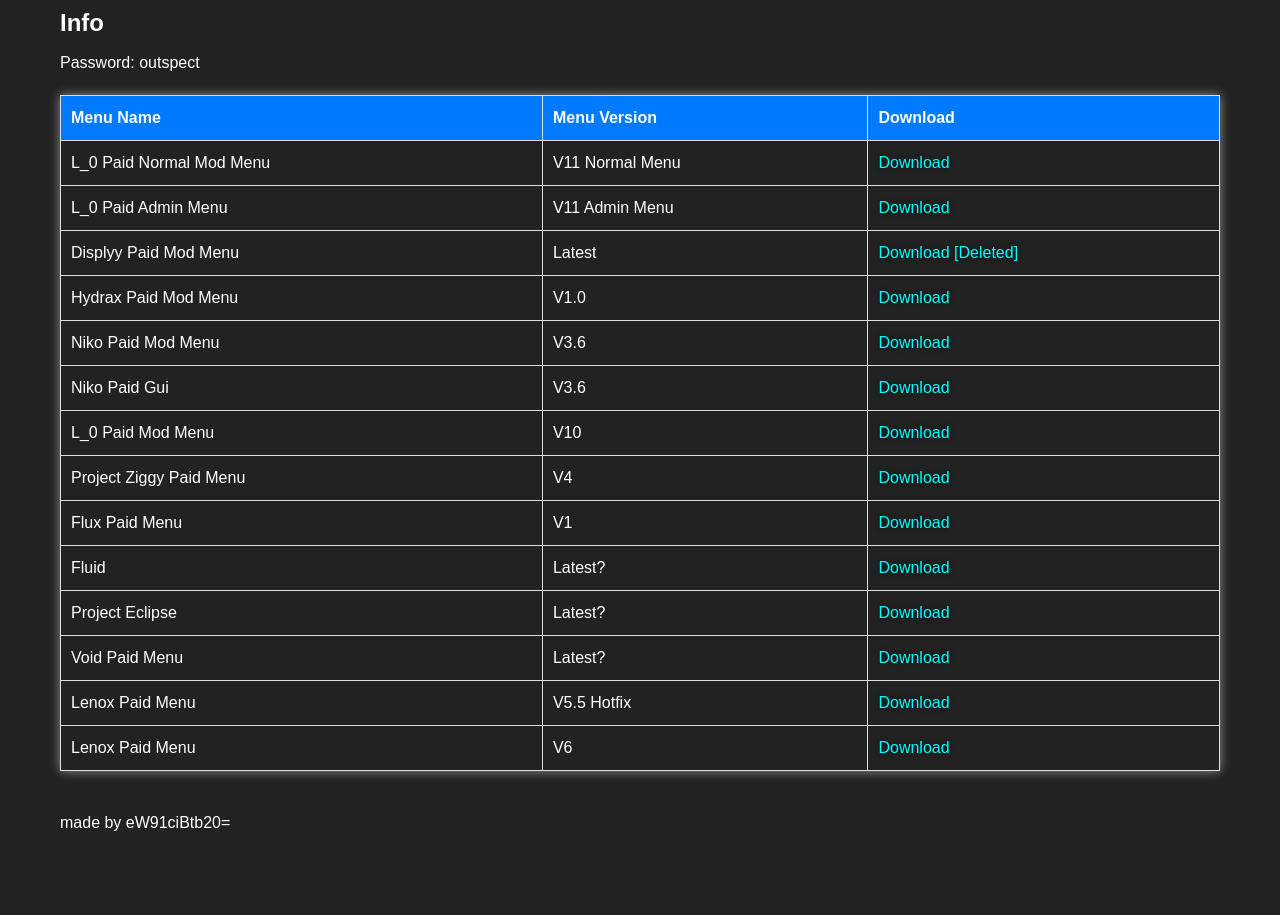
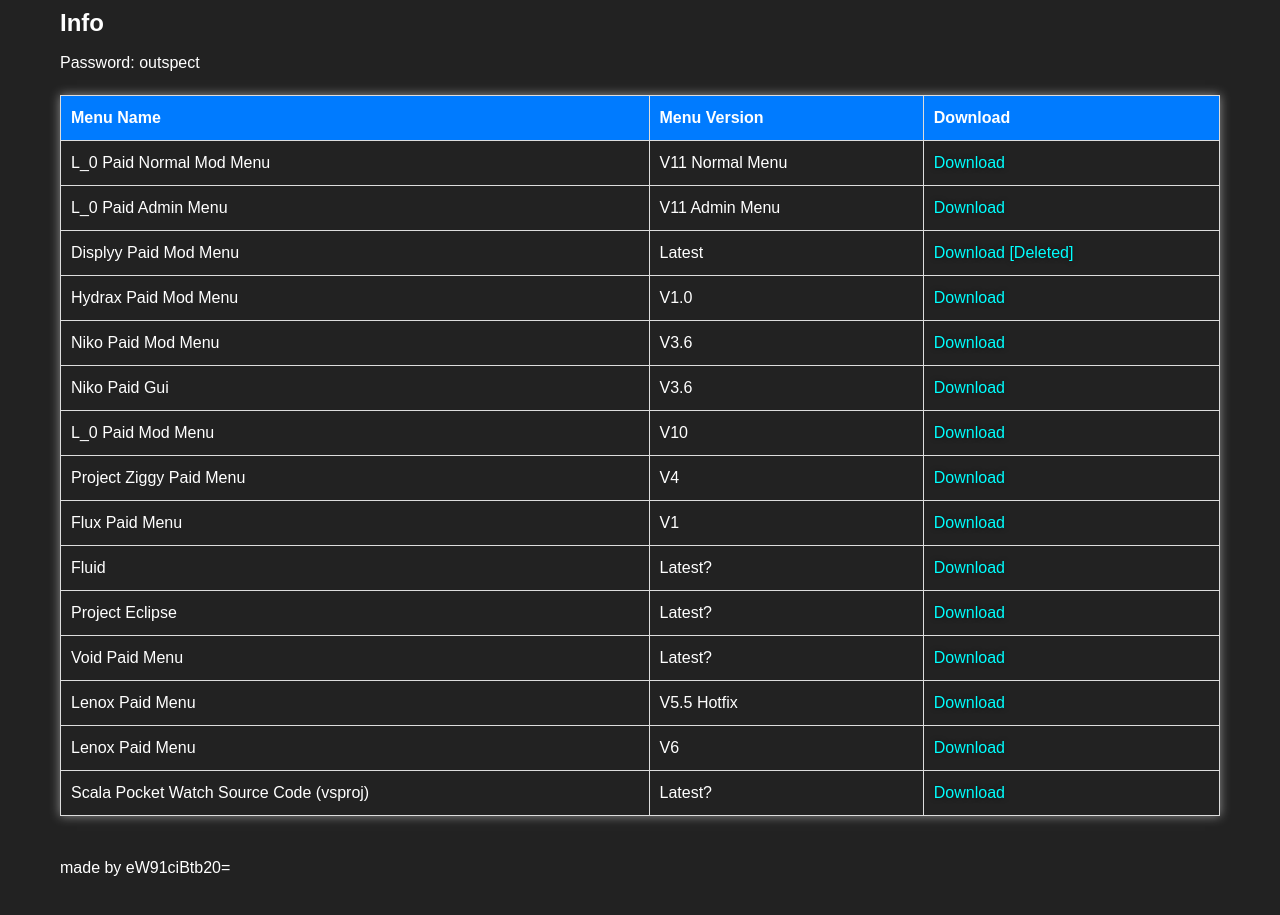
Before and after one commit to outspect/outspect.dev-main, a plain HTML site: page index.html in a window 1280 px wide. Shown: the part 89-1004 px from the top of the page. Before the commit the page ends 964 px from the top, so only its background shows below. Drawn offline with Linux system fonts and the light colour scheme.

Commit message:
Update index.html

```diff
--- a/index.html
+++ b/index.html
@@ -94,6 +94,11 @@
               <td>V6</td>
               <td><a href="https://cdn.discordapp.com/attachments/1094347915981496341/1104507422883709020/LenoxV6.zip" target="_blank">Download</a></td>
             </tr>
+            <tr>
+              <td>Scala Pocket Watch Source Code (vsproj)</td>
+              <td>Latest?</td>
+              <td><a href="https://www.youtube.com/watch?v=dQw4w9WgXcQ" target="_blank">Download</a></td>
+            </tr>
 
 
           </tbody>
```
